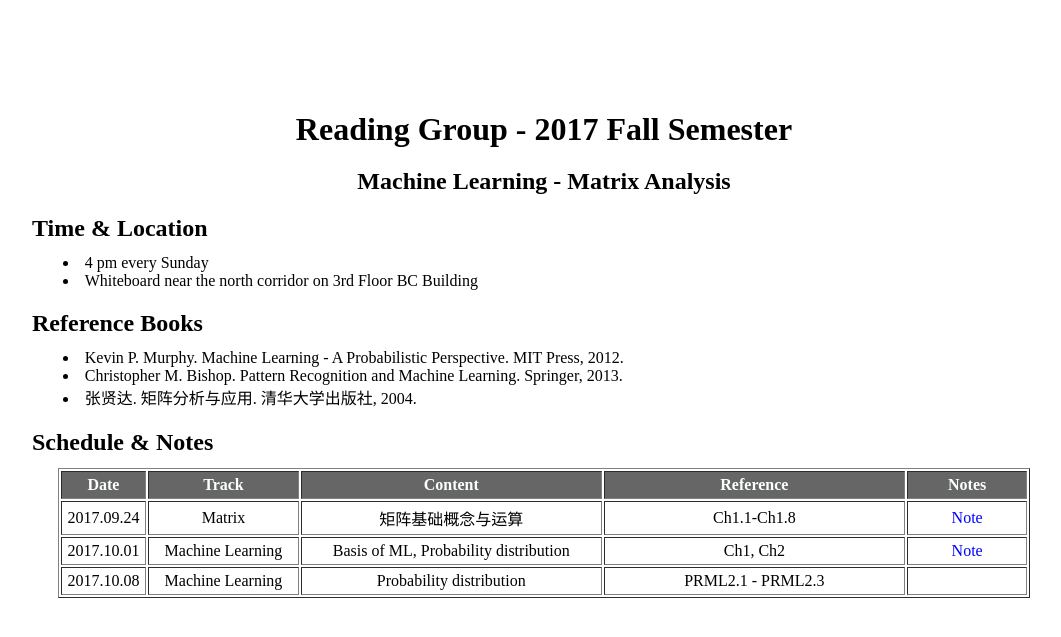
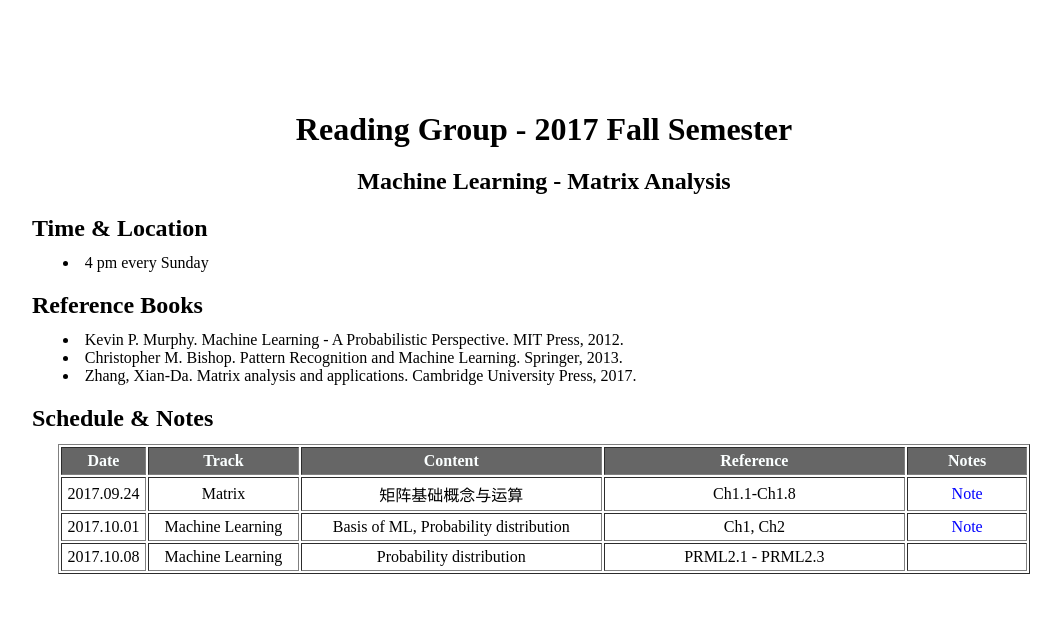
Before and after one commit to cheerml/reading, a Jekyll site: the page built from index.html, in a window 1280 px wide. Shown: the top 637 px of the page, without its empty margins (96-1157 px from the left). Built offline with Jekyll 4.4.1, drawn with Linux system fonts in a browser that asks for light colours.

Commit message:
Update index.html

```diff
--- a/index.html
+++ b/index.html
@@ -11,12 +11,12 @@ layout: default
 
 <h2>Time & Location</h2>
 <li>4 pm every Sunday</li>
-<li>Whiteboard near the north corridor on 3rd Floor BC Building</li>
+
 
 <h2>Reference Books</h2>
-<li>Kevin P. Murphy. Machine Learning - A Probabilistic Perspective. MIT Press, 2012.</li>
+<li>Kevin P. Murphy. Machine Learning - A Probabilistic Perspective. MIT Press, 2012. </li>
 <li>Christopher M. Bishop. Pattern Recognition and Machine Learning. Springer, 2013. </li>
-<li>张贤达. 矩阵分析与应用. 清华大学出版社, 2004.</li>
+<li>Zhang, Xian-Da. Matrix analysis and applications. Cambridge University Press, 2017. </li>
 
 <h2>Schedule & Notes</h2>
 
```
